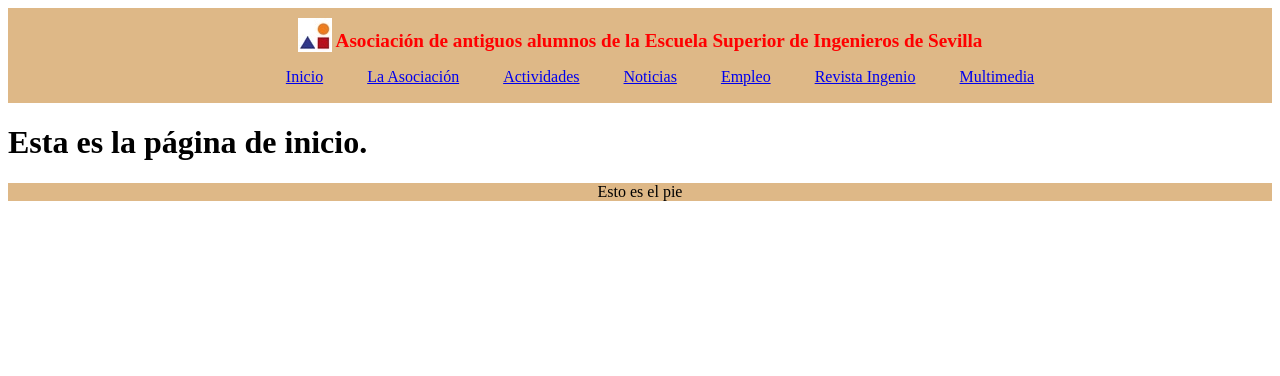
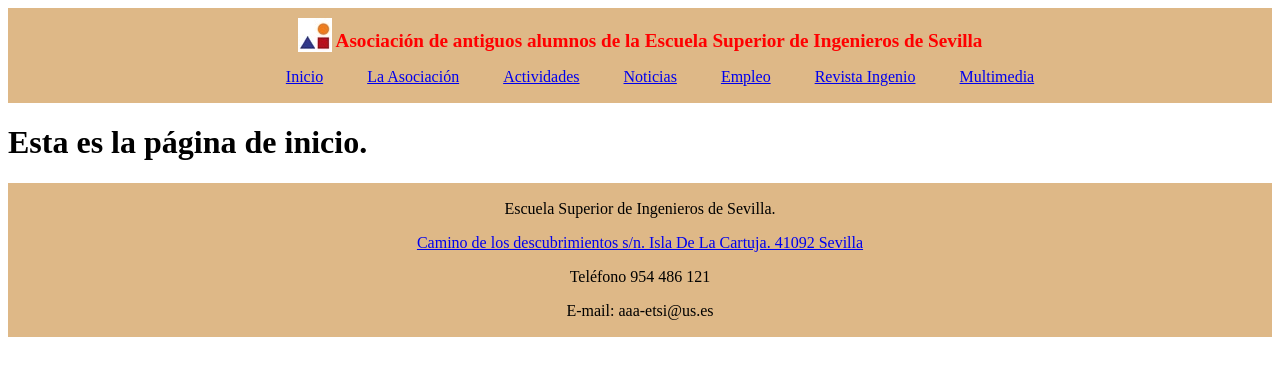
Before and after one commit to morolok/antiguos_alumnos_tfg, a Django app: page /index/ in a window 1280 px wide. Shown: the top 376 px of the page. Run offline with Django 3.2, Linux system fonts and the light colour scheme.

Commit message:
Edición del pie de página para que haya información y edición del css para darle formato

```diff
--- a/antiguos_alumnos_tfg/static/css/antiguos_alumnos.css
+++ b/antiguos_alumnos_tfg/static/css/antiguos_alumnos.css
@@ -1,3 +1,4 @@
+
 #cabecera{
     padding-top: 10px;
     padding-bottom: 1px;
@@ -6,10 +7,12 @@
     align-items: center;
 }
 
+
 #logoCabecera{
     vertical-align: bottom;
     display: inline;
 }
+
 
 #parrafoNombre{
     vertical-align: bottom;
@@ -19,9 +22,11 @@
     margin: 0;
 }
 
+
 #menu{
     list-style: none;
 }
+
 
 #menu li{
     display: inline;
@@ -29,10 +34,9 @@
 }
 
 
-
-
-
 #pie{
     background-color: burlywood;
     text-align: center;
+    padding-top: 1px;
+    padding-bottom: 1px;
 }
--- a/antiguos_alumnos_tfg/templates/base.html
+++ b/antiguos_alumnos_tfg/templates/base.html
@@ -36,7 +36,10 @@
     {% endblock %}
 
     <div id="pie">
-        <p>Esto es el pie</p>
+        <p>Escuela Superior de Ingenieros de Sevilla.</p>
+        <a href="https://www.google.es/maps/place/Escuela+Superior+de+Ingenieros,+41092+Sevilla/@37.4113198,-6.0026757,17z/data=!3m1!4b1!4m5!3m4!1s0xd126bf26cfb6745:0x48540ef865fb244e!8m2!3d37.4113198!4d-6.000487" target="_blank"><p>Camino de los descubrimientos s/n. Isla De La Cartuja. 41092 Sevilla</p></a>
+        <p>Teléfono 954 486 121</p>
+        <p>E-mail: aaa-etsi@us.es</p>
     </div>
 
 </body>
```
